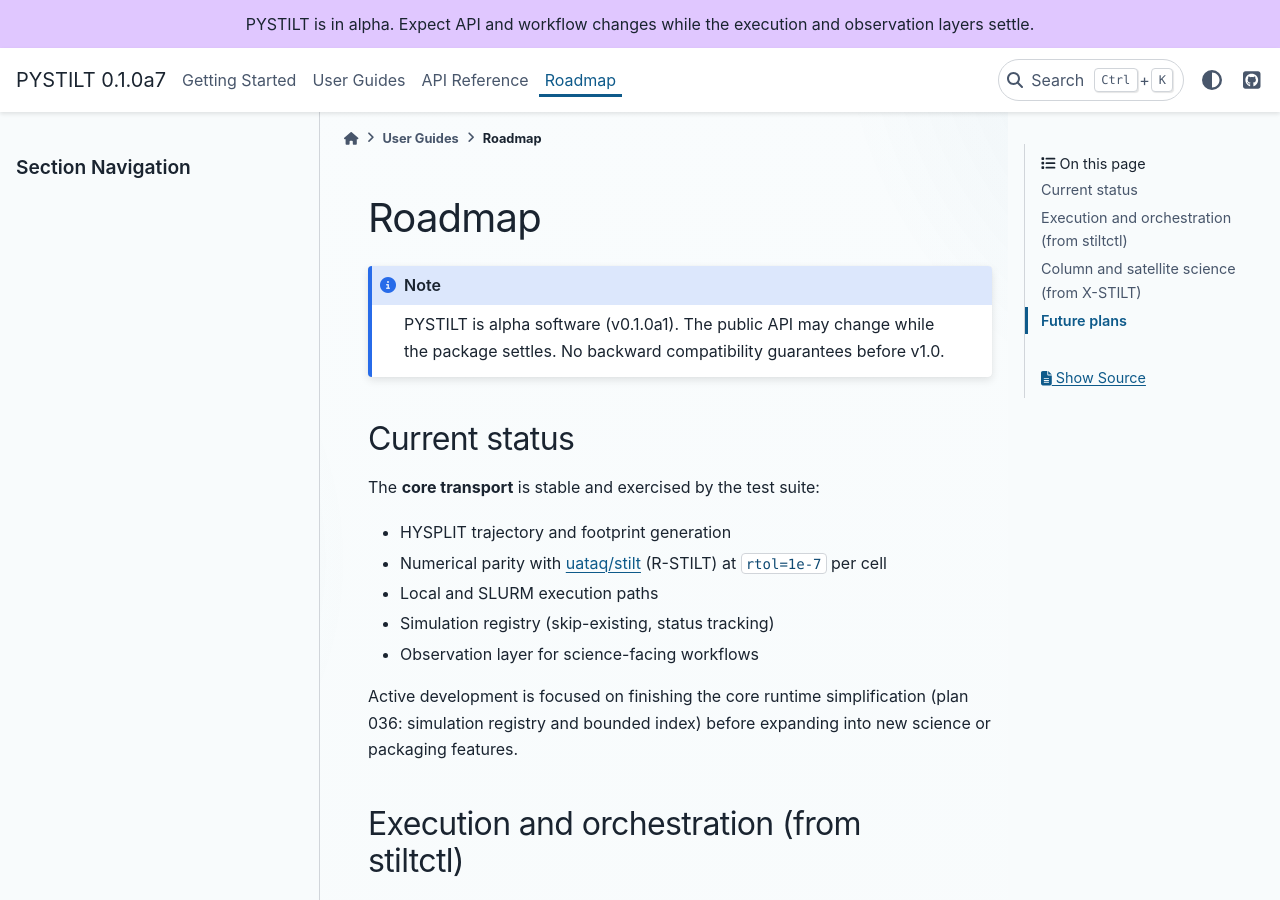
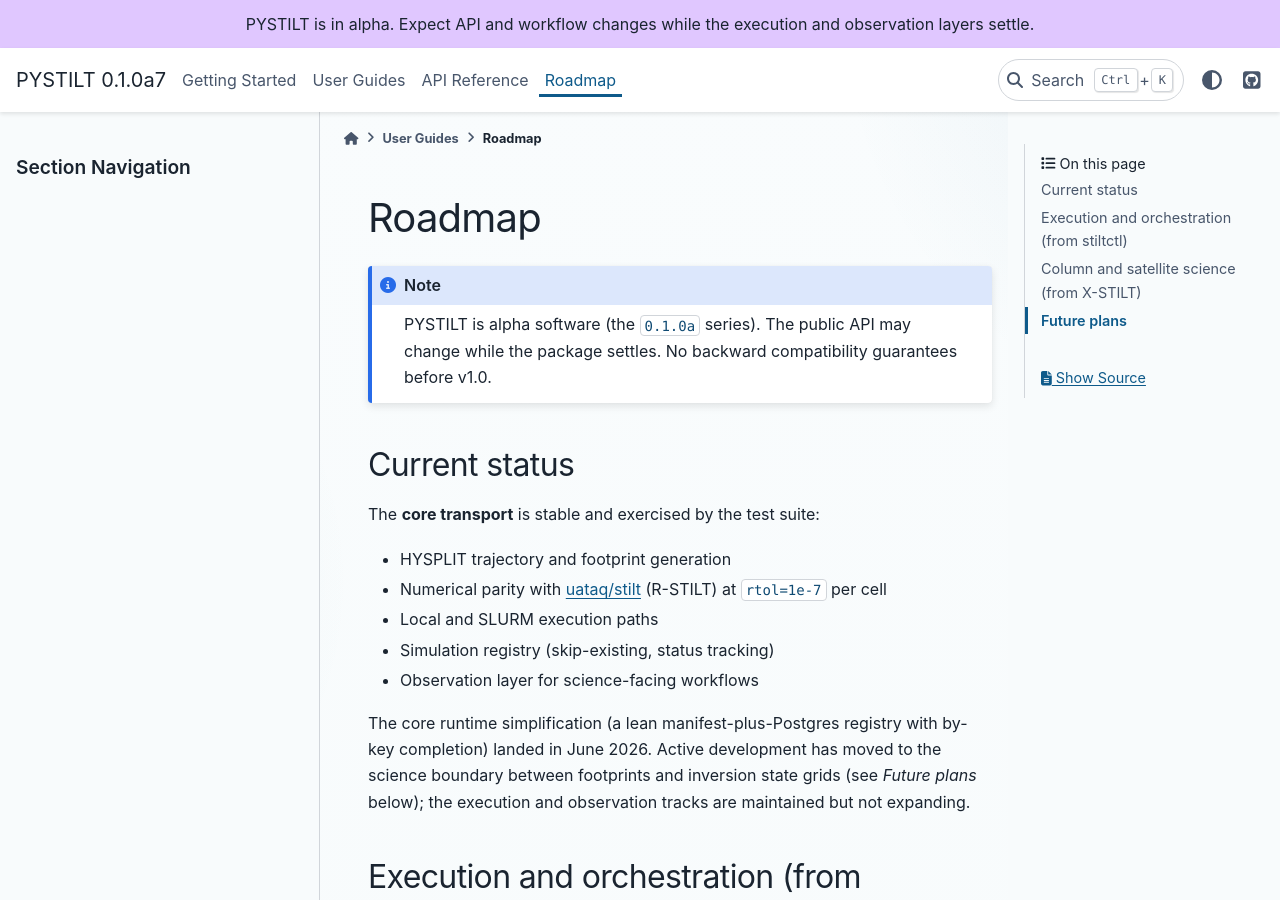
Before and after one commit to fbirds5230/runtraj, a Sphinx documentation site: the page built from docs/roadmap.rst, in a window 1280 px wide and 900 px high. Built offline with Sphinx 7.4.7 and the PyData theme 0.15.4, drawn with Linux system fonts in a browser that asks for light colours; pages that are not in the unit, such as notebooks, are missing from menus; some of the changed text lies outside the part shown.

Commit message:
chore: alpha cleanup pass; fix pressure-coordinate weighting to use release row
- apply_vertical_operator(coordinate="pres") used each row's pressure, so a
  particle's weight drifted along its trajectory. Every coordinate now comes
  from the particle's release row and is applied to the whole trajectory.
- Rename stilt.selection -> stilt.queries and observations/receptors.py ->
  observations/builders.py (public re-exports unchanged).
- RuntimeSettings and stilt.service docstrings state they are deployment
  wiring only.
- Roadmap: runtime simplification is done; footprint-to-state-geometry
  bridge is the active track.

```diff
--- a/docs/roadmap.rst
+++ b/docs/roadmap.rst
@@ -3,8 +3,9 @@ Roadmap
 
 .. note::
 
-   PYSTILT is alpha software (v0.1.0a1).  The public API may change while the
-   package settles.  No backward compatibility guarantees before v1.0.
+   PYSTILT is alpha software (the ``0.1.0a`` series).  The public API may
+   change while the package settles.  No backward compatibility guarantees
+   before v1.0.
 
 Current status
 --------------
@@ -17,9 +18,11 @@ The **core transport** is stable and exercised by the test suite:
 - Simulation registry (skip-existing, status tracking)
 - Observation layer for science-facing workflows
 
-Active development is focused on finishing the core runtime simplification
-(plan 036: simulation registry and bounded index) before expanding into new
-science or packaging features.
+The core runtime simplification (a lean manifest-plus-Postgres registry with
+by-key completion) landed in June 2026.  Active development has moved to the
+science boundary between footprints and inversion state grids (see
+*Future plans* below); the execution and observation tracks are maintained
+but not expanding.
 
 Execution and orchestration (from stiltctl)
 -------------------------------------------
@@ -87,11 +90,14 @@ design and column-weighting concepts.  Full X-STILT feature parity is
 Future plans
 ------------
 
-The following work is planned but blocked on stabilizing the current runtime
-surface first:
+In priority order:
 
-- **Spatial-target and footprint aggregation**: ergonomic
-  projection/aggregation bridge between footprints and non-rectilinear flux grids.
+- **Spatial-target and footprint aggregation** (active): an explicit
+  bridge between the native footprint raster and an inversion's state
+  geometry (rectilinear grids, points, later polygon/hex meshes), including
+  regenerating footprints from stored trajectories when the target grid
+  changes.  Conservative area-overlap aggregation and ``Grid.to_xarray`` are
+  the first pieces.
 - **Slant receptor geometry**: satellite-geometry receptors once
   HYSPLIT vertical-coordinate behavior is validated.
 - **Observation-layer maturation**: specific sensor
```
